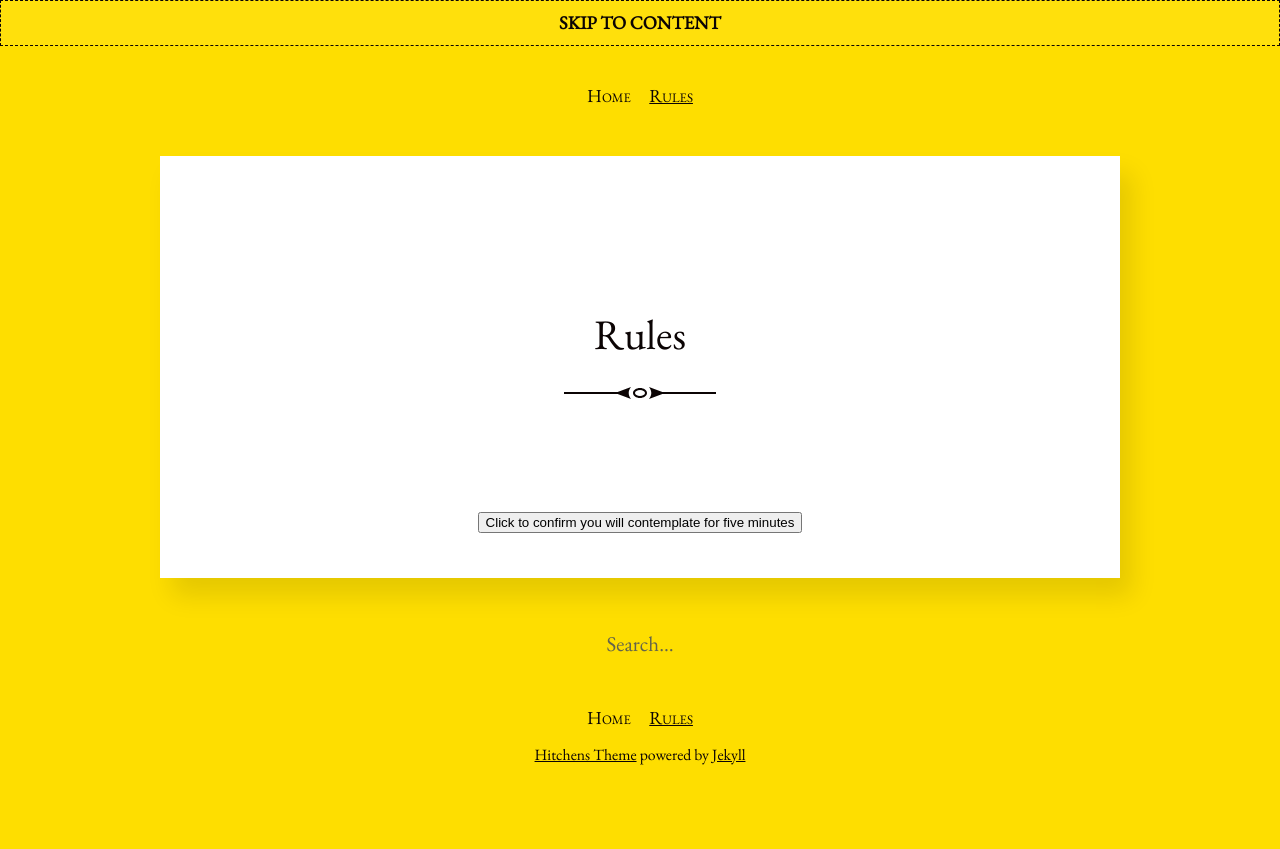
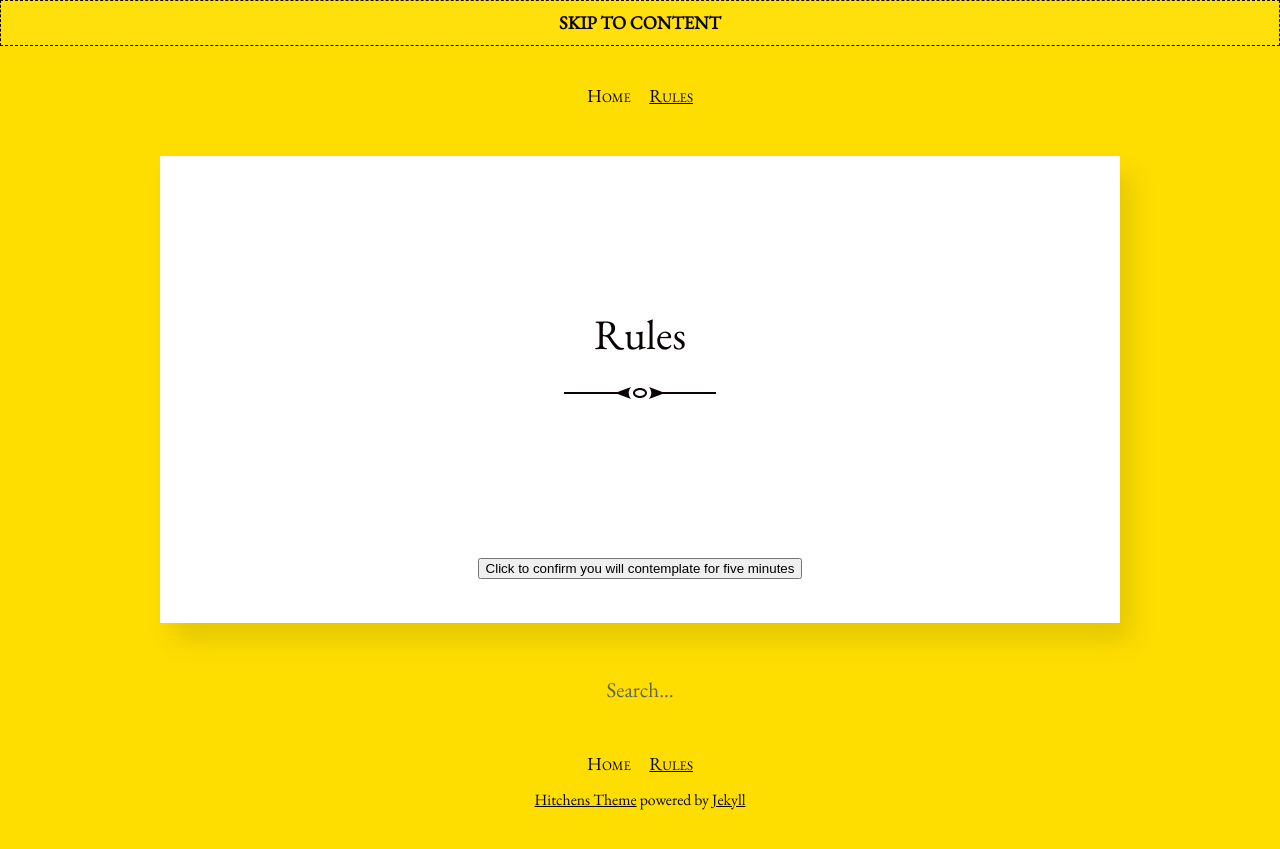
Before and after one commit to zenna/canyoupleaseappreciatethis, a Jekyll site: the page built from rules.md, in a window 1280 px wide. Shown: the top 849 px of the page. Built offline with Jekyll 4.4.1, drawn with Linux system fonts in a browser that asks for light colours.

Commit message:
Update post.html

```diff
--- a/_layouts/post.html
+++ b/_layouts/post.html
@@ -14,7 +14,7 @@
     <h1 class="post-title divided p-name" itemprop="name headline">
       {{ page.title }}
     </h1>
-     <center>   <button "post-content e-content" onclick="clickedConfirm()" id="myButton">Click to confirm you will contemplate for five minutes</button></center>
+     <center>   <button class="post-content e-content" onclick="clickedConfirm()" id="myButton">Click to confirm you will contemplate for five minutes</button></center>
 
   {% endif %}
 
```
